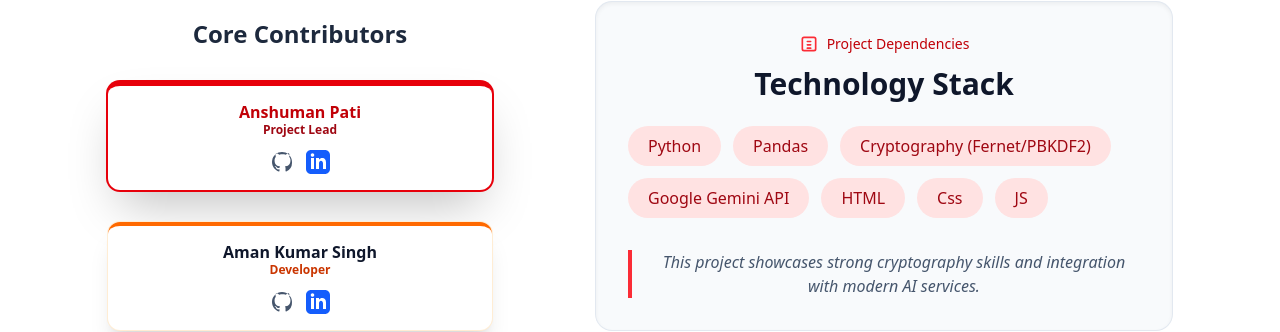
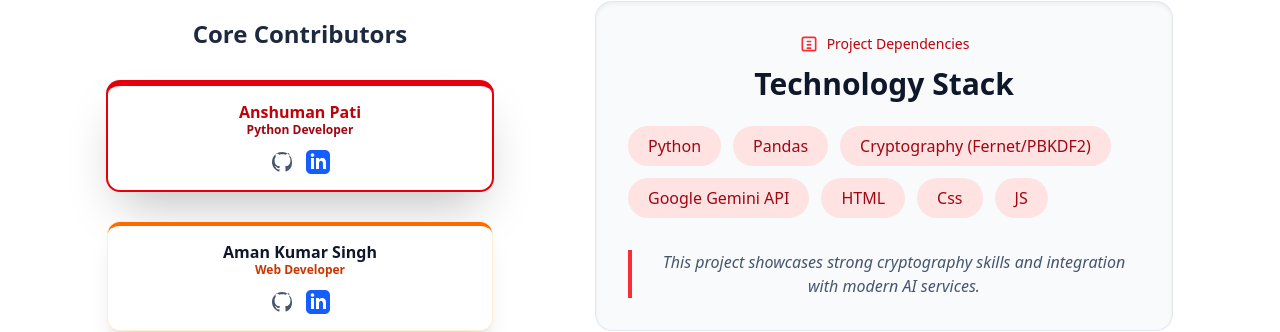
Before and after one commit to anshu2k24/Anshuman-Pati-portfolio, a Next.js app: page /projects/password-manager in a window 1280 px wide. Shown: the part 604-936 px from the top of the page. Built offline with nearby package versions, Linux system fonts and the light colour scheme.

Commit message:
minor update in password-manager proj demo

```diff
--- a/app/projects/password-manager/page.js
+++ b/app/projects/password-manager/page.js
@@ -34,13 +34,13 @@ const contributors = [
     name: "Anshuman Pati",
     github: "https://github.com/anshu2k24",
     linkedin: "https://www.linkedin.com/in/anshuman-pati-5575bb34a/",
-    role: "Project Lead",
+    role: "Python Developer",
   },
   {
     name: "Aman Kumar Singh",
     github: "https://github.com/AmanSingh007coder",
     linkedin: "https://www.linkedin.com/in/aman-kumar-singh-be/",
-    role: "Developer",
+    role: "Web Developer",
   },
 ];
 
```
